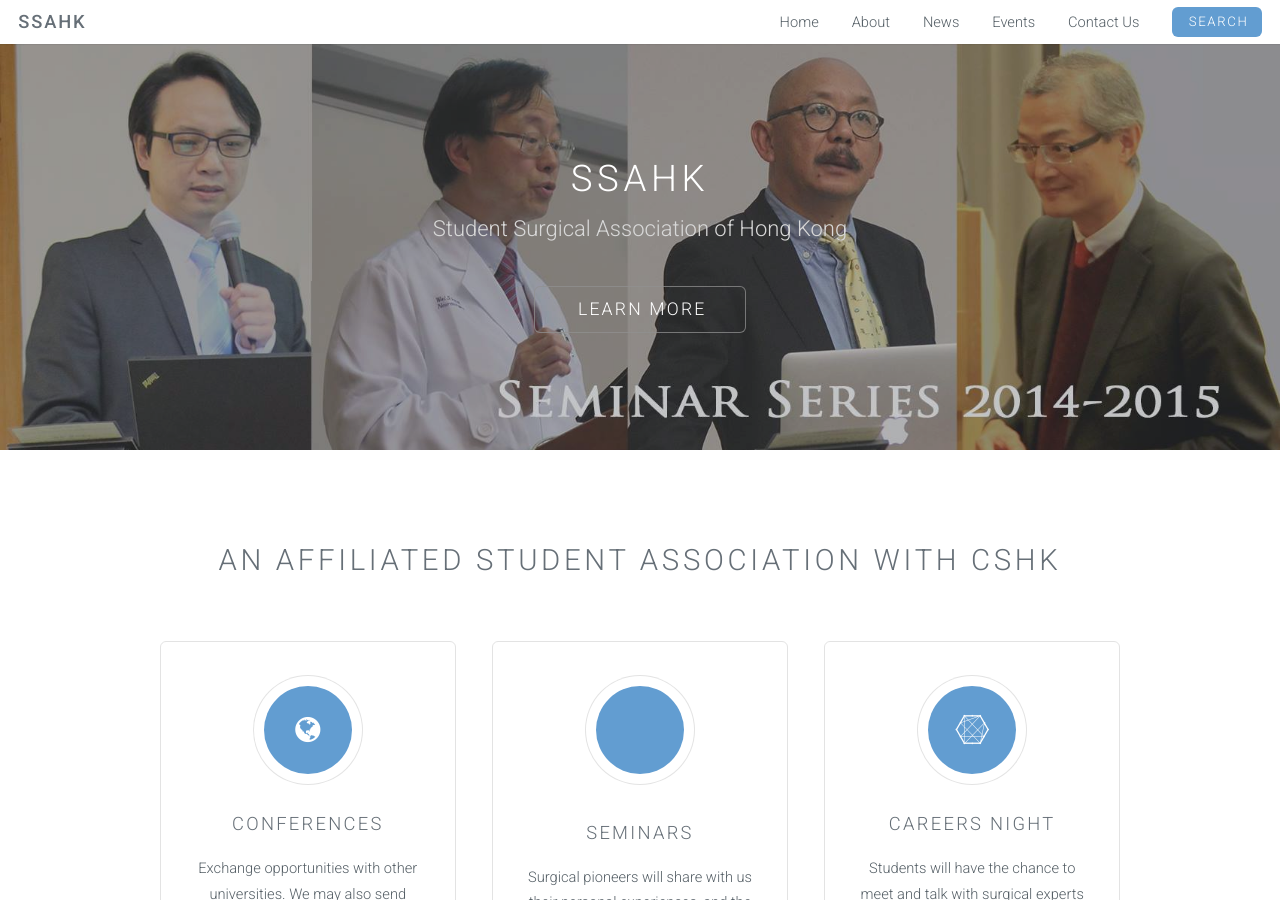
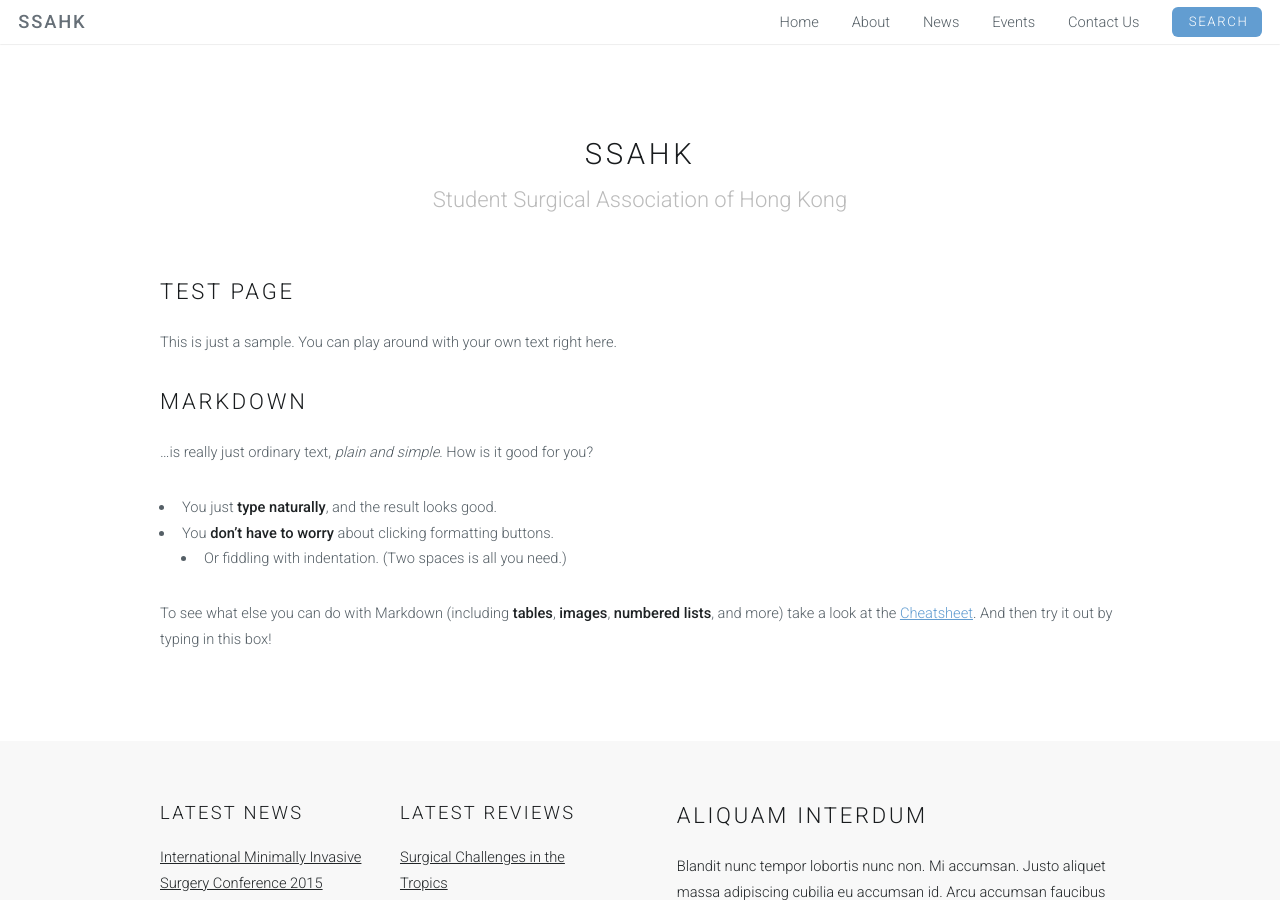
Before and after one commit to SSAHK/ssahk.github.io, a Jekyll site: the page built from _posts/2015-4-18-new-layout.md, in a window 1280 px wide and 900 px high. Built offline with Jekyll 4.4.1, drawn with Linux system fonts in a browser that asks for light colours; Markdown is read by kramdown in place of the engine named in the settings; some of the changed text lies outside the part shown.

Commit message:
test more on layout

```diff
--- a/_layouts/ion.html
+++ b/_layouts/ion.html
@@ -95,7 +95,7 @@
 								<h3>Surgical Challenges in the Tropics</h3>
 								<p>On the evening of 6th February 2015, we were delighted to have Professor Sydney Chung as our guest speaker for our third seminar titled "Surgical Challenges in the Tropics". Professor Chung is one of the most locally renowned surgical pioneers as well as the former Dean of the Medical Faculty of the Chinese University of Hong Kong.</p>
 								<ul class="actions">
-									<li><a href="#" class="button alt">Learn More</a></li>
+									<li><a href="#" class="button alt">Read More</a></li>
 								</ul>
 							</section>
 						</div>
@@ -105,7 +105,7 @@
 								<h3>The Art and Science of Surgery</h3>
 								<p>SSAHK is proud to have invited Professor Lo Chung Mau, Chair Professor and Head of Department of Surgery of The University of Hong Kong, to serve as the speaker of our second seminar, which was successfully held on the 14th January at The University of Hong Kong, Cheung Kung Hai Lecture Theatre. Professor Lo is an internationally renowned hepatobiliary surgeon specializing in liver transplantation. </p>
 								<ul class="actions">
-									<li><a href="#" class="button alt">Learn More</a></li>
+									<li><a href="#" class="button alt">Read More</a></li>
 								</ul>
 							</section>
 						</div>
@@ -120,29 +120,26 @@
 						<div class="6u">
 							<div class="row collapse-at-2">
 								<div class="6u">
-									<h3>Accumsan</h3>
+									<h3>Latest News</h3>
 									<ul class="alt">
-										<li><a href="#">Nascetur nunc varius</a></li>
-										<li><a href="#">Vis faucibus sed tempor</a></li>
-										<li><a href="#">Massa amet lobortis vel</a></li>
-										<li><a href="#">Nascetur nunc varius</a></li>
+										<li><a href="#">International Minimally Invasive Surgery Conference 2015</a></li>
+										<li><a href="#">CSHK 25th Anniversary Mentorship Programme 2015 -- "Ignite a Spark, Create a Legacy"</a></li>
+										<li><a href="#">Do you have the guts to be a neurosurgeon?</a></li>
+										<li><a href="#">SSAHK 4th seminar – “What is the Minimally Invasive Surgery to the Brain?”</a></li>
 									</ul>
 								</div>
 								<div class="6u">
-									<h3>Faucibus</h3>
+									<h3>Latest Reviews</h3>
 									<ul class="alt">
-										<li><a href="#">Nascetur nunc varius</a></li>
-										<li><a href="#">Vis faucibus sed tempor</a></li>
-										<li><a href="#">Massa amet lobortis vel</a></li>
-										<li><a href="#">Nascetur nunc varius</a></li>
+										<li><a href="#">Surgical Challenges in the Tropics</a></li>
+										<li><a href="#">The Art and Science of Surgery</a></li>
+										<li><a href="#">Inspiration to become a surgeon- from very basic to using the robot</a></li>
 									</ul>
 								</div>
 							</div>
 						</div>
 						<div class="6u">
 							<h2>Aliquam Interdum</h2>
-
-		{{ content }}
 							<p>Blandit nunc tempor lobortis nunc non. Mi accumsan. Justo aliquet massa adipiscing cubilia eu accumsan id. Arcu accumsan faucibus vis ultricies adipiscing ornare ut. Mi accumsan justo aliquet.</p>
 							<ul class="icons">
 								<li><a href="#" class="icon fa-twitter"><span class="label">Twitter</span></a></li>
--- /dev/null
+++ b/_layouts/ion_page.html
@@ -0,0 +1,101 @@
+<html>
+	<head>
+		<title>Ion by TEMPLATED</title>
+		<meta http-equiv="content-type" content="text/html; charset=utf-8" />
+		<meta name="description" content="" />
+		<meta name="keywords" content="" />
+		<!--[if lte IE 8]><script src="js/html5shiv.js"></script><![endif]-->
+		<script src="js/jquery.min.js"></script>
+		<script src="js/skel.min.js"></script>
+		<script src="js/skel-layers.min.js"></script>
+		<script src="js/init.js"></script>
+		<noscript>
+			<link rel="stylesheet" href="css/skel.css" />
+			<link rel="stylesheet" href="css/style.css" />
+			<link rel="stylesheet" href="css/style-xlarge.css" />
+		</noscript>
+	</head>
+	<body id="top">
+
+		<!-- Header -->
+			<header id="header" class="skel-layers-fixed">
+				<h1><a href="#">SSAHK</a></h1>
+				<nav id="nav">
+					<ul>
+						<li><a href="index.html">Home</a></li>
+						<li><a href="left-sidebar.html">About</a></li>
+						<li><a href="right-sidebar.html">News</a></li>
+						<li><a href="no-sidebar.html">Events</a></li>
+						<li><a href="no-sidebar.html">Contact Us</a></li>
+						<li><a href="#" class="button special">Search</a></li>
+					</ul>
+				</nav>
+			</header>
+
+		<!-- Main -->
+			<section id="main" class="wrapper style1">
+				<header class="major">
+					<h2>SSAHK</h2>
+					<p>Student Surgical Association of Hong Kong</p>
+				</header>
+				<div class="container">
+					<section>
+						<h2>{{ page.title }}</h2>
+
+						{% if page.feature-img %}
+						<img class="image fit" src="{{ site.imgurl }}{{ page.feature-img }}" alt="" />
+						{% endif %}
+
+						{{ content }}
+
+					</section>
+				</div>
+			</section>
+
+
+		<!-- Footer -->
+			<footer id="footer">
+				<div class="container">
+					<div class="row double">
+						<div class="6u">
+							<div class="row collapse-at-2">
+								<div class="6u">
+									<h3>Latest News</h3>
+									<ul class="alt">
+										<li><a href="#">International Minimally Invasive Surgery Conference 2015</a></li>
+										<li><a href="#">CSHK 25th Anniversary Mentorship Programme 2015 -- "Ignite a Spark, Create a Legacy"</a></li>
+										<li><a href="#">Do you have the guts to be a neurosurgeon?</a></li>
+										<li><a href="#">SSAHK 4th seminar – “What is the Minimally Invasive Surgery to the Brain?”</a></li>
+									</ul>
+								</div>
+								<div class="6u">
+									<h3>Latest Reviews</h3>
+									<ul class="alt">
+										<li><a href="#">Surgical Challenges in the Tropics</a></li>
+										<li><a href="#">The Art and Science of Surgery</a></li>
+										<li><a href="#">Inspiration to become a surgeon- from very basic to using the robot</a></li>
+									</ul>
+								</div>
+							</div>
+						</div>
+						<div class="6u">
+							<h2>Aliquam Interdum</h2>
+							<p>Blandit nunc tempor lobortis nunc non. Mi accumsan. Justo aliquet massa adipiscing cubilia eu accumsan id. Arcu accumsan faucibus vis ultricies adipiscing ornare ut. Mi accumsan justo aliquet.</p>
+							<ul class="icons">
+								<li><a href="#" class="icon fa-twitter"><span class="label">Twitter</span></a></li>
+								<li><a href="#" class="icon fa-facebook"><span class="label">Facebook</span></a></li>
+								<li><a href="#" class="icon fa-instagram"><span class="label">Instagram</span></a></li>
+								<li><a href="#" class="icon fa-linkedin"><span class="label">LinkedIn</span></a></li>
+								<li><a href="#" class="icon fa-pinterest"><span class="label">Pinterest</span></a></li>
+							</ul>
+						</div>
+					</div>
+					<ul class="copyright">
+						<li>&copy; SSAHK. All rights reserved.</li>
+						<li>Design: <a href="http://templated.co">TEMPLATED</a></li>
+					</ul>
+				</div>
+			</footer>
+
+	</body>
+</html>
--- a/_posts/2015-4-18-new-layout.md
+++ b/_posts/2015-4-18-new-layout.md
@@ -1,6 +1,20 @@
 ---
-layout: ion
-title: SSAHK
+layout: ion_page
+title: Test Page
 permalink: /test/
 ---
-This is a test page
+
+This is just a sample. You can play around with your own text right here.
+
+Markdown
+-------------
+
+...is really just ordinary text, *plain and simple*. How is it good for you?
+
+- You just **type naturally**, and the result looks good.
+- You **don't have to worry** about clicking formatting buttons.
+  - Or fiddling with indentation. (Two spaces is all you need.)
+
+To see what else you can do with Markdown (including **tables**, **images**, **numbered lists**, and more) take a look at the [Cheatsheet][1]. And then try it out by typing in this box!
+
+[1]: https://github.com/adam-p/markdown-here/wiki/Markdown-Here-Cheatsheet
--- a/test/css/style.css
+++ b/test/css/style.css
@@ -15,7 +15,7 @@
 	}
 
 	body, input, select, textarea {
-		color: #555f66;
+		color: #222628;
 		font-family: "Roboto", Helvetica, sans-serif;
 		font-size: 14pt;
 		font-weight: 300;
@@ -32,7 +32,7 @@
 		}
 
 	strong, b {
-		color: #666f77;
+		color: #1e2224;
 		font-weight: 500;
 	}
 
@@ -45,7 +45,7 @@
 	}
 
 	h1, h2, h3, h4, h5, h6 {
-		color: #666f77;
+		color: #191c1e;
 		font-weight: 300;
 		line-height: 1em;
 		margin: 0 0 1em 0;
```
Also changed, not shown: other parts of _layouts/ion.html (+1 -0 lines).
